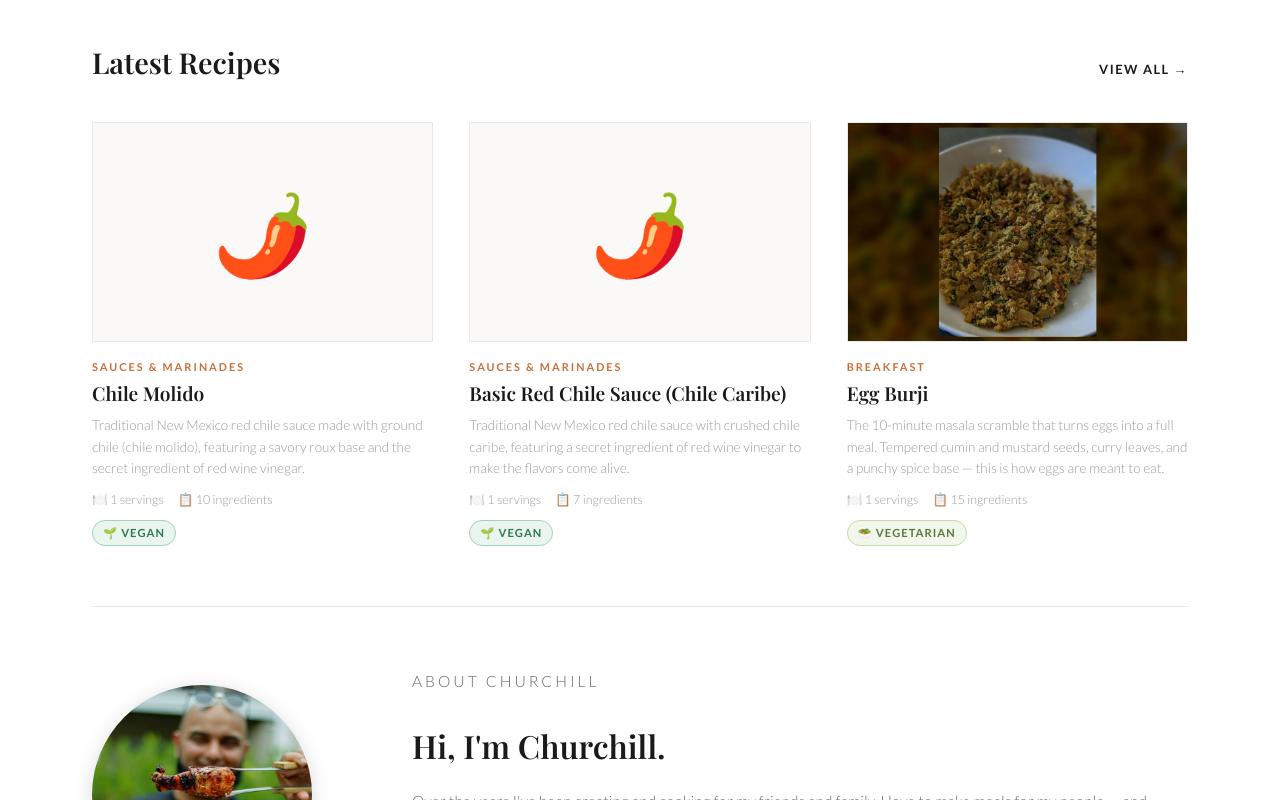
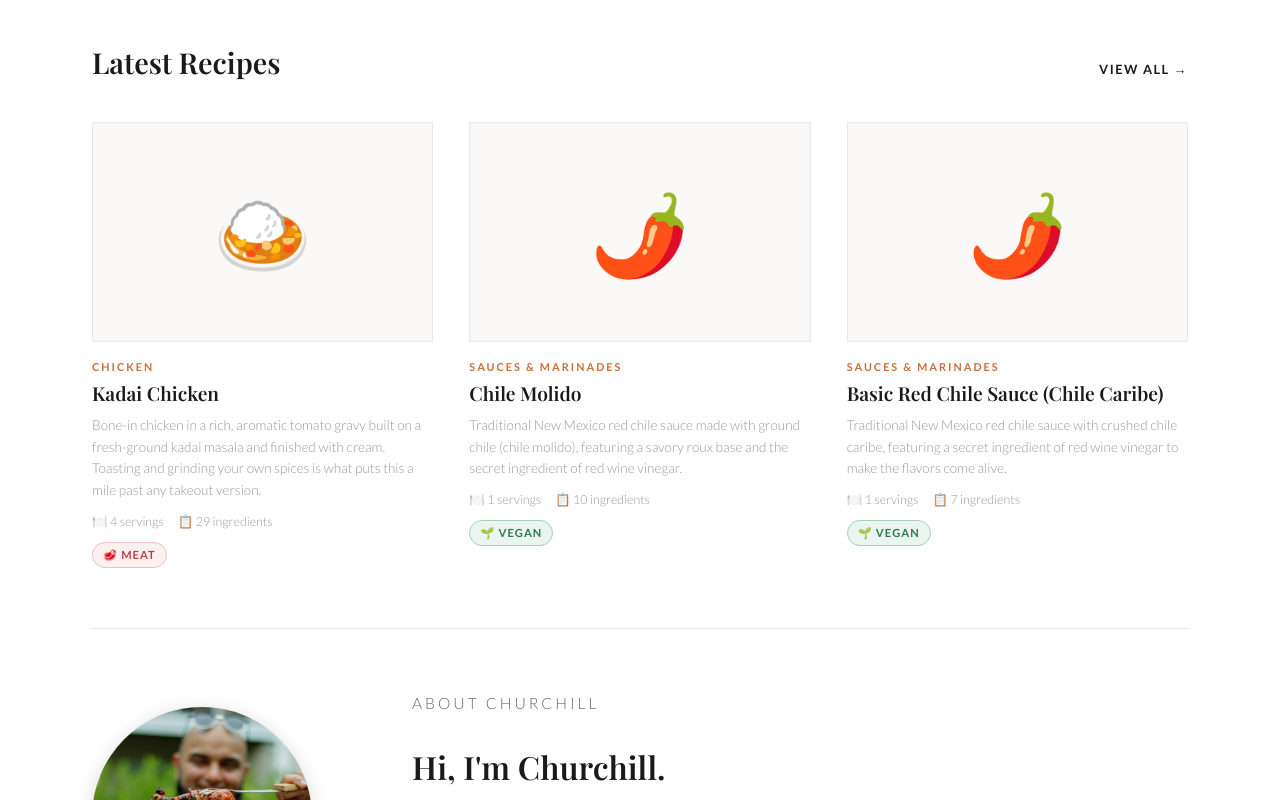
Before and after one commit to churchillpatel-eng/Churchscookout, a Next.js app in the folder web/: page / in a window 1280 px wide. Shown: the part 760-1560 px from the top of the page. Built offline with nearby package versions, Linux system fonts and the light colour scheme; a web font is replaced by a local one.

Commit message:
Add Kadai Chicken recipe

```diff
--- a/web/src/data/recipes/index.ts
+++ b/web/src/data/recipes/index.ts
@@ -6,6 +6,7 @@ import buffaloChickenDip from "./buffalo-chicken-dip";
 import eggBurji from "./egg-burji";
 import basicRedChileSauce from "./basic-red-chile-sauce";
 import chileMolido from "./chile-molido";
+import kadaiChicken from "./kadai-chicken";
 
 // ── Recipe Data ──────────────────────────────────────────────────────
 // The source of truth for all published recipes. Each recipe lives in its
@@ -32,4 +33,5 @@ export const RECIPES: Recipe[] = [
   eggBurji,
   basicRedChileSauce,
   chileMolido,
+  kadaiChicken,
 ];
--- /dev/null
+++ b/web/src/data/recipes/kadai-chicken.ts
@@ -0,0 +1,78 @@
+import type { Recipe } from "@/types";
+
+const recipe: Recipe = {
+  id: 8,
+  slug: "kadai-chicken",
+  dietary: "meat",
+  title: "Kadai Chicken",
+  description:
+    "Bone-in chicken in a rich, aromatic tomato gravy built on a fresh-ground kadai masala and finished with cream. Toasting and grinding your own spices is what puts this a mile past any takeout version.",
+  servings: 4,
+  category: "chicken",
+  emoji: "🍛",
+  ingredients: [
+    { section: "Marinade" },
+    { amount: "2 lbs", item: "Chicken, Bone-In" },
+    { amount: "100g", item: "Yogurt" },
+    { amount: "2 tbsp", item: "Fresh Ginger-Garlic Paste" },
+    { amount: "2 tsp", item: "Kashmiri Red Chili Powder" },
+    { amount: "1 tsp", item: "Turmeric" },
+    { amount: "1 tsp", item: "Coriander Powder" },
+    { amount: "1 tsp", item: "Garam Masala" },
+    { amount: "2 tsp", item: "Lemon Juice" },
+    { amount: "1 tsp", item: "Mustard Oil" },
+    { amount: "", item: "Salt, To Taste" },
+    { section: "Kadai Masala" },
+    { amount: "2 tbsp", item: "Coriander Seeds" },
+    { amount: "1 tsp", item: "Cumin Seeds" },
+    { amount: "1 tsp", item: "Fennel Seeds" },
+    { amount: "1 tsp", item: "Peppercorns" },
+    { amount: "5", item: "Dried Red Chilies" },
+    { section: "Gravy" },
+    { amount: "1 tbsp", item: "Ghee" },
+    { amount: "1", item: "Bay Leaf" },
+    { amount: "1", item: "Cinnamon Stick (1 Inch)" },
+    { amount: "1", item: "Black Cardamom" },
+    { amount: "2", item: "Green Cardamom" },
+    { amount: "3", item: "Onions, Chopped" },
+    { amount: "1 tbsp", item: "Garlic Paste" },
+    { amount: "250g", item: "Tomato Puree" },
+    { amount: "", item: "Hot Water, As Needed" },
+    { section: "To Finish" },
+    { amount: "1 tsp", item: "Ghee" },
+    { amount: "50 ml", item: "Cream" },
+    { amount: "1 tsp", item: "Kasuri Methi, Crushed" },
+    { amount: "2", item: "Green Chilies, Slit" },
+    { amount: "", item: "Fresh Coriander, Finely Chopped" },
+  ],
+  steps: [
+    {
+      text: "Marinate the chicken: Combine the bone-in chicken with the yogurt, ginger-garlic paste, Kashmiri chili powder, turmeric, coriander powder, garam masala, lemon juice, mustard oil, and salt. Mix well until the chicken is evenly coated. Marinate for at least 1 hour, ideally overnight.",
+      timer: "1 hr minimum (overnight ideal)",
+    },
+    {
+      text: "Prepare the kadai masala: Dry roast the coriander seeds, cumin seeds, fennel seeds, peppercorns, and dried red chilies in a pan until fragrant. Transfer to a spice grinder or mortar and pestle and crush to a coarse powder. Set aside.",
+      timer: null,
+    },
+    {
+      text: "Build the base: Heat the ghee in a large pot or kadai. Add the bay leaf, cinnamon stick, black cardamom, and green cardamom. Once fragrant, add the chopped onions and garlic paste. Cook until the onions are golden brown.",
+      timer: null,
+    },
+    {
+      text: "Toast spices and tomatoes: Add the ground kadai masala, then the tomato puree. Cook until the raw smell disappears.",
+      timer: null,
+    },
+    {
+      text: "Cook the chicken: Add the marinated chicken and hot water as needed. Cover and cook until the chicken is fully cooked and the gravy thickens — you'll see the oil begin to separate from the gravy.",
+      timer: null,
+    },
+    {
+      text: "Finish the dish: Drizzle with the finishing ghee and stir in the cream. Sprinkle over the kasuri methi and slit green chilies, and top with fresh coriander. Serve hot with naan and rice.",
+      timer: null,
+    },
+  ],
+  notes:
+    "The overnight marination makes a significant difference in the depth of flavor.\n\nAdjust the green chilies and Kashmiri chili powder to your heat preference.\n\nThe oil separating from the gravy at the end is the mark of a well-executed kadai — don't rush it.",
+};
+
+export default recipe;
```
